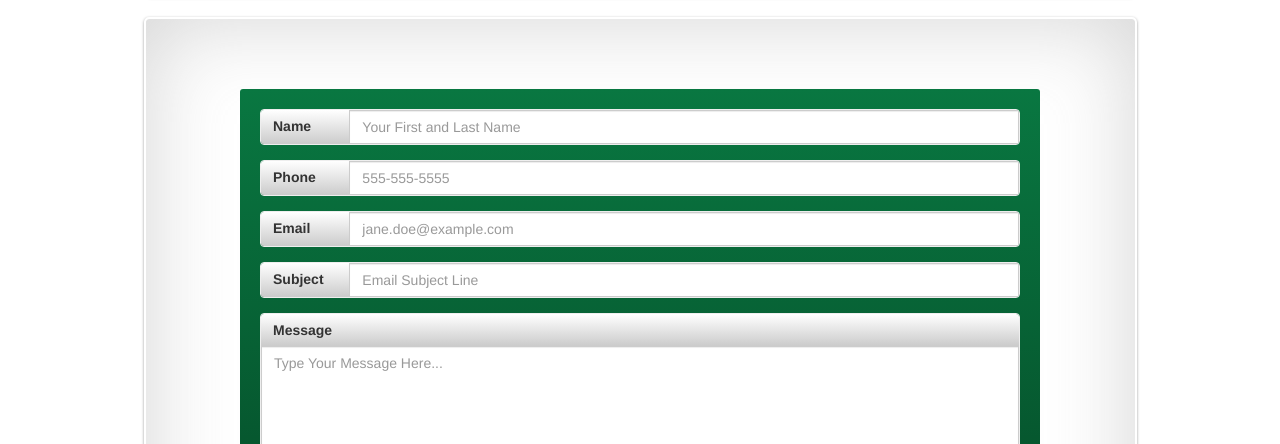
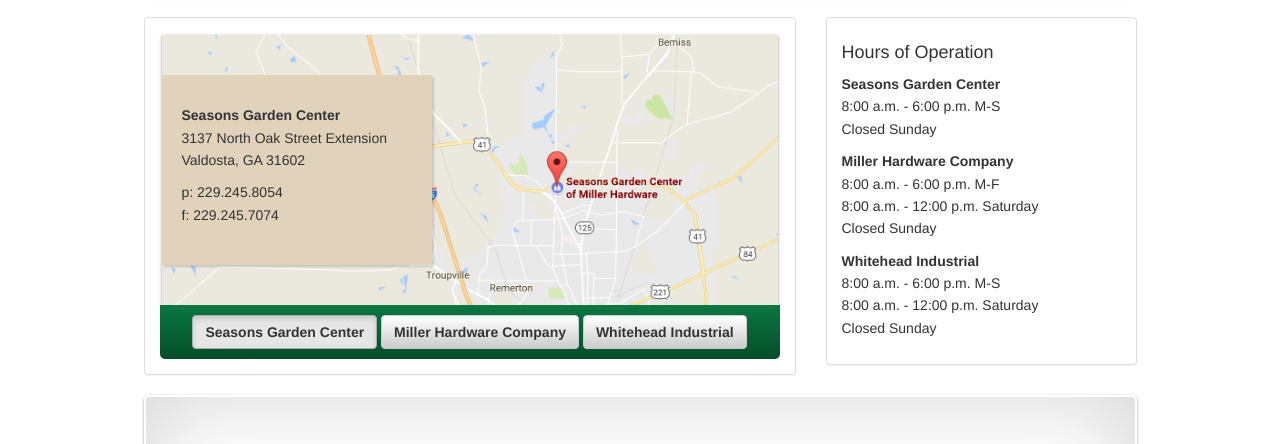
Before and after one commit to growwithsms/Miller_Hardware_Static_Prototype, a plain HTML site: page contact-page.html in a window 1280 px wide. Shown: the part 356-800 px from the top of the page. Drawn offline with nearby package versions, Linux system fonts and the light colour scheme.

Commit message:
add contact page map

```diff
--- a/contact-page.html
+++ b/contact-page.html
@@ -180,6 +180,90 @@
         <div class="main-header">
             <h1>Contact Us</h1>
         </div>
+        <div class="google-maps-location">
+            <div class="row">
+                <div class="col-md-8">
+                    <div class="panel panel-default">
+                        <div class="panel-body">
+                            <div class="map-panel active" id="seasons">
+                                <div class="map-panel-text">
+                                    <p>
+                                        <strong>Seasons Garden Center</strong><br>
+                                        3137 North Oak Street Extension<br>
+                                        Valdosta, GA 31602
+                                    </p>
+                                    <p>
+                                        p: 229.245.8054<br>
+                                        f: 229.245.7074
+                                    </p>
+                                </div>
+                            </div>
+                            <div class="map-panel" id="miller">
+                                <div class="map-panel-text">
+                                    <p>
+                                        <strong>Miller Hardware Company</strong><br>
+                                        211 East Hill Avenue<br>
+                                        Valdosta, GA 31603
+                                    </p>
+                                    <p>
+                                        p: 229.244.0924<br>
+                                        f: 229.244.6687
+                                    </p>
+                                </div>
+                            </div>
+                            <div class="map-panel" id="whitehead">
+                                <div class="map-panel-text">
+                                    <p>
+                                        <strong>Whitehead Industrial Hardware</strong><br>
+                                        104 South Lee Street<br>
+                                        Valdosta, GA 31601
+                                    </p>
+                                    <p>
+                                        p: 229.242.3910<br>
+                                        f: 229.245.0579
+                                    </p>
+                                </div>
+                            </div>
+                            <div class="map-tabs">
+                                <a href="#seasons" class="btn btn-default active">
+                                    Seasons Garden Center
+                                </a>
+                                <a href="#miller" class="btn btn-default">
+                                    Miller Hardware Company
+                                </a>
+                                <a href="#whitehead" class="btn btn-default">
+                                    Whitehead Industrial
+                                </a>
+                            </div>
+                        </div>
+                    </div>
+                </div>
+                <div class="col-md-4">
+                    <div class="panel panel-default">
+                        <div class="panel-body">
+                            <h4>Hours of Operation</h4>
+                            <p>
+                                <strong>Seasons Garden Center</strong><br>
+                                8:00 a.m. - 6:00 p.m. M-S<br>
+                                Closed Sunday
+                            </p>
+                            <p>
+                                <strong>Miller Hardware Company</strong><br>
+                                8:00 a.m. - 6:00 p.m. M-F<br>
+                                8:00 a.m. - 12:00 p.m. Saturday<br>
+                                Closed Sunday
+                            </p>
+                            <p>
+                                <strong>Whitehead Industrial</strong><br>
+                                8:00 a.m. - 6:00 p.m. M-S<br>
+                                8:00 a.m. - 12:00 p.m. Saturday<br>
+                                Closed Sunday
+                            </p>
+                        </div>
+                    </div>
+                </div>
+            </div>
+        </div>
         <div class="main">
             <div class="row">
                 <form class="contact-form">
--- a/js/miller_2017.js
+++ b/js/miller_2017.js
@@ -49,12 +49,15 @@ if( $('.home-page').length ) {
     	}
     });
 
+}
+
+
 // Map Tabs
 $('.map-tabs').on('click', 'a', function(e){
     e.preventDefault();
     var $mapPanel = $(this).attr('href');
     $('.map-panel').removeClass('active');
     $($mapPanel).addClass('active');
+    $('.map-tabs a').removeClass('active');
+    $(this).addClass('active');
 });
-
-}
```
Also changed, not shown: index.html (+17 -17 lines), js/miller_2017.min.js, 1 other file. Lines whose indentation alone changed are shown as unchanged.
